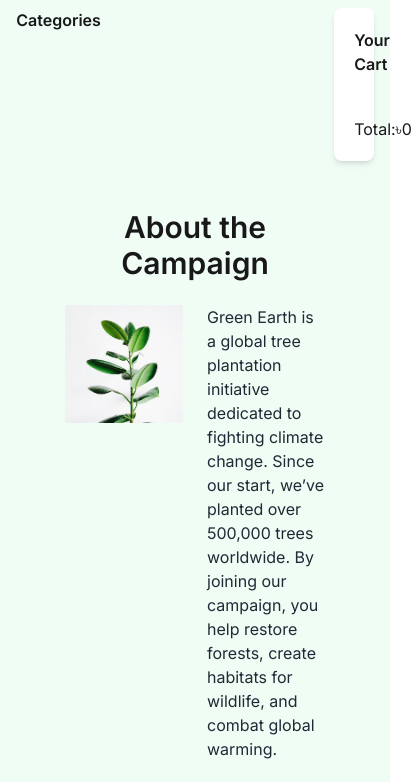
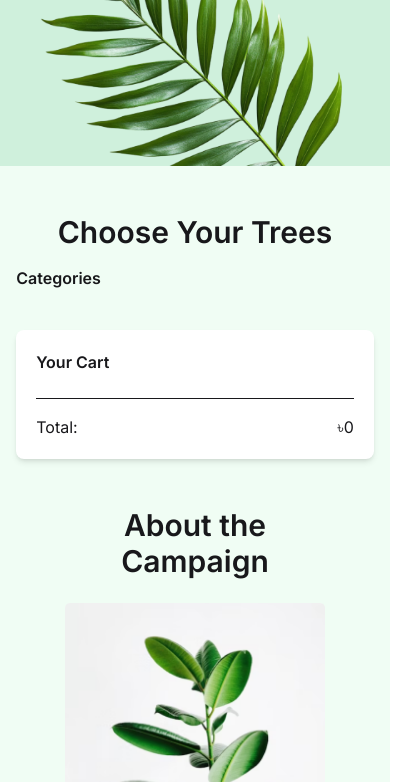
Before and after one commit to sumon-ahmed84/Green-Earth, a plain HTML site: page index.html in a window 390 px wide. Shown: the part 676-1458 px from the top of the page, 412 px wide, since content can reach past the window. Drawn offline with nearby package versions, Linux system fonts and the light colour scheme; no server answers.

Commit message:
mobile responsive and added faveicon

```diff
--- a/index.html
+++ b/index.html
@@ -13,6 +13,7 @@
   <link
     href="https://fonts.googleapis.com/css2?family=Inter:ital,opsz,wght@0,14..32,100..900;1,14..32,100..900&display=swap"
     rel="stylesheet">
+    <link rel="shortcut icon" href="./assets/tree.jpg" type="image/x-icon">
 
   <title>Green Earth</title>
 </head>
@@ -54,7 +55,7 @@
 
     <!-- hero section  -->
 
-    <section class="flex justify-center items-center space-x-6 bg-[#CFF0DC] ">
+    <section class="sm:flex justify-center items-center space-x-6 bg-[#CFF0DC] ">
       <div>
         <img src="./assets/hero-leaf1.png" alt="">
       </div>
@@ -81,20 +82,20 @@
         <span class="loading loading-dots loading-xl"></span>
       </section>
 
-      <div class="grid grid-cols-12 gap-6 mt-6">
-        <aside id="catagory-left" class="col-span-2">
+      <div class="md:grid grid-cols-12 gap-4 md:gap-6 mt-4 md:mt-6">
+        <aside id="catagory-left" class="col-span-4 sm:col-span-2">
           <h2 class="font-semibold">Categories</h2>
           <div id="catagory-list" class="mt-6 space-y-2">
 
           </div>
         </aside>
-        <div class="col-span-8">
-          <div id="allcatagory-card" class="grid grid-cols-3 gap-6">
+        <div class="col-span-4 md:col-span-8">
+          <div id="allcatagory-card" class="grid grid-cols-1  md:grid-cols-3 gap-4  md:gap-6">
 
           </div>
 
         </div>
-        <aside id="cardadd-right" class="col-span-2 bg-white p-5 rounded-lg shadow-md">
+        <aside id="cardadd-right" class="col-span-4 md:col-span-2 bg-white p-5 rounded-lg shadow-md mt-4 md:mt-0">
           <h2 class="font-semibold">Your Cart</h2>
           <div id="cardadd-list" class="mt-6 space-y-2">
 
@@ -113,12 +114,12 @@
 
     <section class="w-8/12 mx-auto my-12 ">
       <h2 class="font-semibold text-3xl text-center">About the Campaign</h2>
-      <div class="flex gap-6 mt-6">
+      <div class="sm:flex gap-6 mt-6">
         <div class="flex-1">
           <img src="./assets/about.png" alt="">
         </div>
         <div class="flex-1 flex justify-start items-center ">
-          <div>
+          <div class="mt-5">
             <p class="text-[#1F2937]">Green Earth is a global tree plantation initiative dedicated to fighting climate
               change. Since our start,
               we’ve planted over 500,000 trees worldwide. By joining our campaign, you help restore forests, create
@@ -141,7 +142,7 @@
     <section class=" bg-[#CFF0DC] ">
       <div class="w-11/12 mx-auto py-12">
         <h2 class="font-semibold text-3xl text-center">Our Impact</h2>
-        <div class="grid grid-cols-12">
+        <div class="sm:grid grid-cols-12">
           <div class="hover:bg-green-300 bg-white p-6 rounded-lg shadow-md col-span-4 text-center m-4">
             <h3 class="text-2xl font-bold text-green-600">500k</h3>
             <p class="mt-2 text-[#1F2937]">Trees Planted</p>
```
Also changed, not shown: assets/tree.jpg (added).
